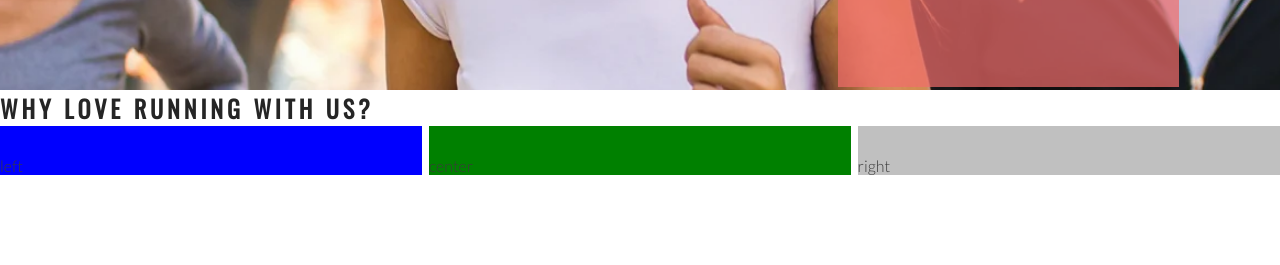
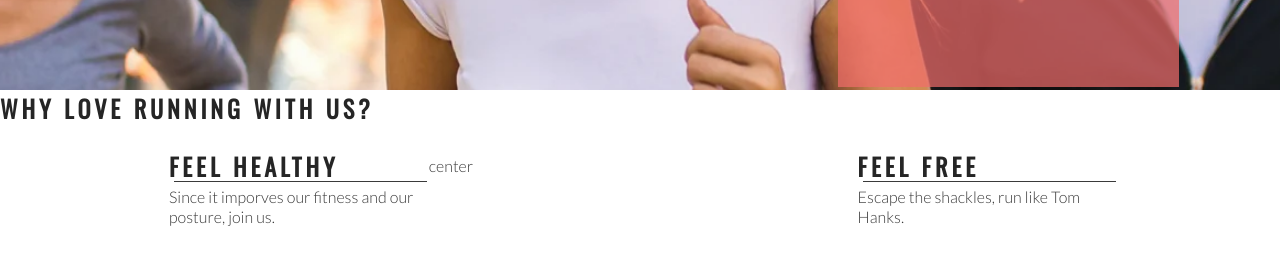
Before and after one commit to barryfitzachary/love-running, a plain HTML site: page index.html in a window 1280 px wide. Shown: the part 585-850 px from the top of the page. Drawn offline with nearby package versions, Linux system fonts and the light colour scheme.

Commit message:
Add nested divs

```diff
--- a/assets/css/style.css
+++ b/assets/css/style.css
@@ -124,19 +124,38 @@ h1, h2 {
     padding-top: 30px;
     width: 33%;
     float: left;
-    background-color: blue;
 }
 
 #right-about {
     padding-top: 30px;
     width: 33%;
     float: right;
-    background-color: silver;
 }
 
 #center-about {
     padding-top: 30px;
     width: 33%;
     margin: 0 auto;
-    background-color: green;
 }
+
+hr {
+    border-top: 1px solid #3a3a3a;
+    width: 100%;
+    margin: 5px;
+}
+
+.left-about-heading {
+    width:60% ;
+    float: right;
+    line-height: 20px;
+    clear: both;
+    margin-bottom: 50px;
+}
+
+.right-about-heading {
+    width:60% ;
+    float: left;
+    line-height: 20px;
+    clear: both;
+    margin-bottom: 50px;
+}
--- a/index.html
+++ b/index.html
@@ -41,8 +41,24 @@
     </section>
     <section id="club-ethos">
         <h1>Why Love Running With Us?</h1>
-        <div id="left-about">left</div>
-        <div id="right-about">right</div>
+        <div id="left-about">
+            <div class="left-about-heading">
+                <h2>Feel Healthy</h2>
+                <hr>
+                <p>
+                    Since it imporves our fitness and our posture, join us.
+                </p>
+            </div>
+        </div>
+        <div id="right-about">
+            <div class="right-about-heading">
+                <h2>Feel Free</h2>
+                <hr>
+                <p>
+                    Escape the shackles, run like Tom Hanks.
+                </p>
+            </div>
+        </div>
         <div id="center-about">center</div>
     </section>
     <section>
```
